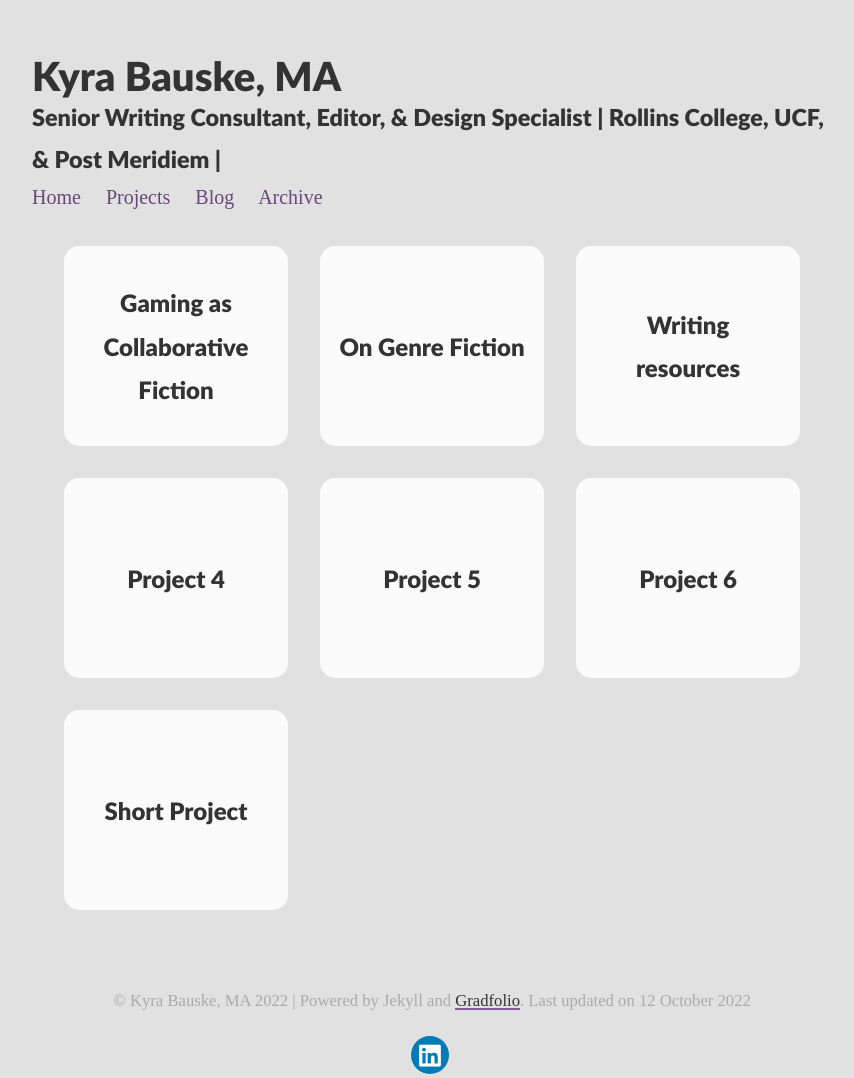
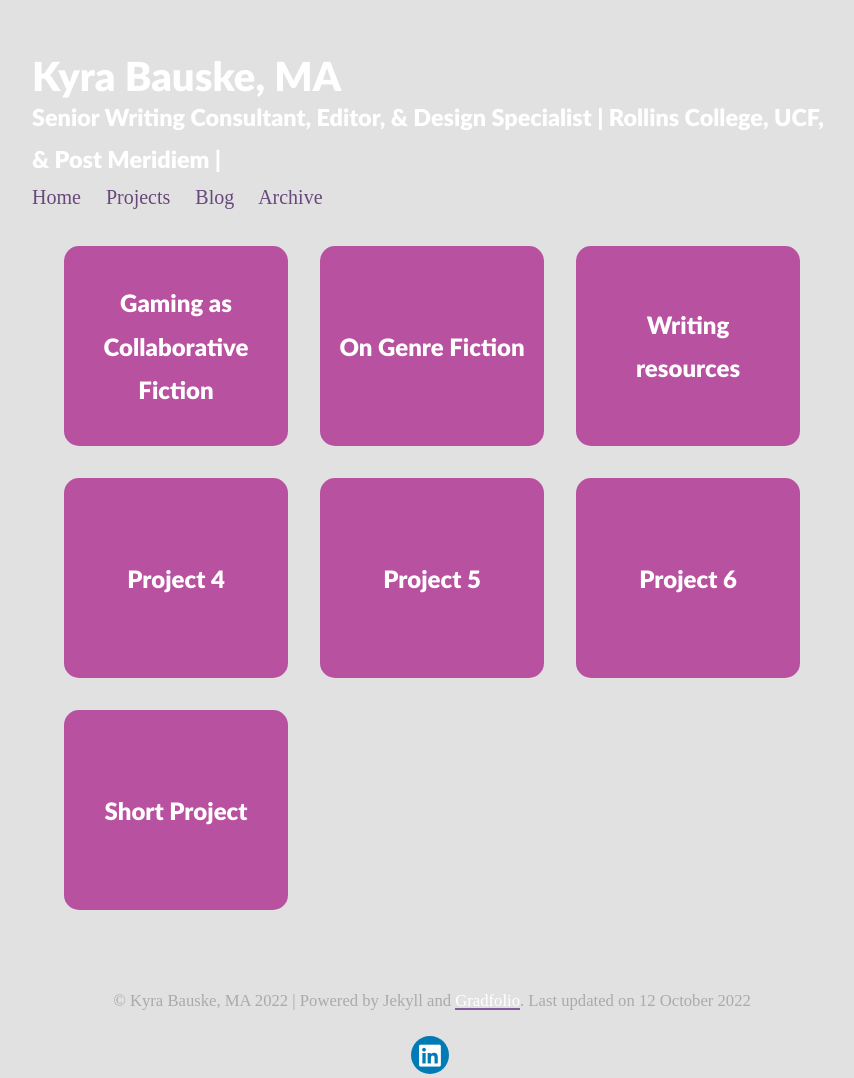
Before and after one commit to TK01079/GradPortfolioDemo, a Jekyll site: the page built from _pages/projects.md, in a window 1280 px wide. Shown: the whole page, without its empty margins (208-1062 px from the left). Built offline with Jekyll 4.4.1, drawn with Linux system fonts in a browser that asks for light colours; nearby versions of some CDN libraries.

Commit message:
purple attempt

```diff
--- a/assets/css/_sass/variables.scss
+++ b/assets/css/_sass/variables.scss
@@ -12,8 +12,8 @@
 
 // Color scheme for light
 $body-bg: #e1e1e1;
-$projectbox: #fbfbfb;
-$text-color: #333;
+$projectbox: #b851a0;
+$text-color: rgb(255, 255, 255);
 
 // Color scheme for dark modes
 $body-bg-dark: #250334;
```
